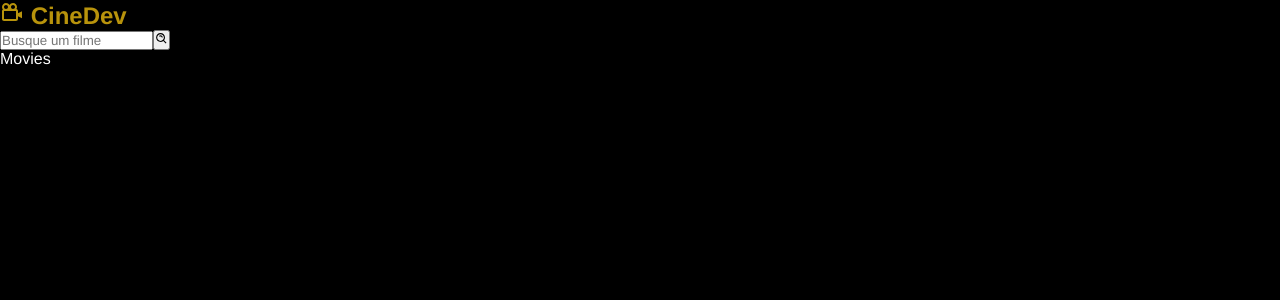
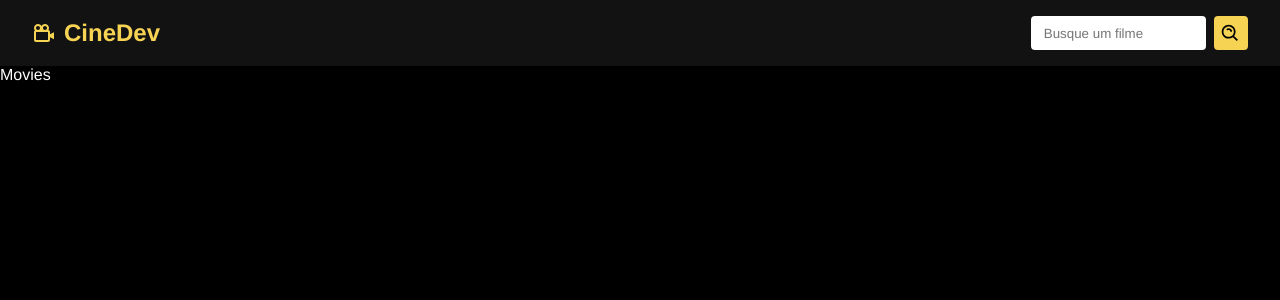
Before and after one commit to luis-henrique-carvalho/CineDev, a React (Vite) app in the folder CineDev/: page /movie/1 in a window 1280 px wide. Shown: the top 300 px of the page. Built offline with nearby package versions, Linux system fonts and the light colour scheme.

Commit message:
:lipstick: feat: Estilizaçao CSS da Navbar

```diff
--- /dev/null
+++ b/CineDev/src/components/Navbar.css
@@ -0,0 +1,43 @@
+#navbar {
+  display: flex;
+  justify-content: space-between;
+  align-items: center;
+  padding: 1rem 2rem;
+  background-color: var(--color-black-variante);
+}
+
+#navbar h2 a {
+  display: flex;
+  align-items: center;
+  gap: .5rem;
+}
+
+#navbar form {
+  display: flex;
+  gap: .5rem;
+}
+
+#navbar input {
+  padding: 0.2rem 0.8rem;
+  border-radius: 4px;
+  border: none;
+}
+
+#navbar form button{
+  background-color: var(--color-primary);
+  border: 2px solid var(--color-primary);
+  border-radius: 4px;
+  color: var(--color-black);
+  padding: 0.3rem;
+  font-size: 1.3rem;
+  display: flex;
+  align-items: center;
+  cursor: pointer;
+  transition: .4s;
+
+}
+
+#navbar form button:hover {
+  background-color: transparent;
+  color: var(--color-primary);
+}
--- a/CineDev/src/components/Navbar.jsx
+++ b/CineDev/src/components/Navbar.jsx
@@ -1,19 +1,25 @@
-import React from 'react'
-import { Link } from 'react-router-dom'
-import {BiCameraMovie, BiSearchAlt} from 'react-icons/bi'
+import React from "react";
+import { Link } from "react-router-dom";
+import { BiCameraMovie, BiSearchAlt } from "react-icons/bi";
+
+import "./Navbar.css";
 
 const Navbar = () => {
   return (
-    <nav>
-        <h2>
-          <Link to='/'><BiCameraMovie/> CineDev</Link>
-        </h2>
-        <form>
-          <input type="text" placeholder='Busque um filme' />
-          <button type='submit'><BiSearchAlt/></button>
-        </form>
-      </nav>
-  )
-}
+    <nav id="navbar">
+      <h2>
+        <Link to="/">
+          <BiCameraMovie /> CineDev
+        </Link>
+      </h2>
+      <form>
+        <input type="text" placeholder="Busque um filme" />
+        <button type="submit">
+          <BiSearchAlt />
+        </button>
+      </form>
+    </nav>
+  );
+};
 
-export default Navbar
+export default Navbar;
--- a/CineDev/src/index.css
+++ b/CineDev/src/index.css
@@ -13,6 +13,7 @@
   --color-secundary: #f70fff;
   --color-white: #ffffff;
   --color-black: #000000;
+  --color-black-variante: #121212;
   --color-light: #1f0909a9;
 
   --transition: all 400ms ease;
```
Also changed, not shown: CineDev/src/pages/MovieGrid.css (added).
